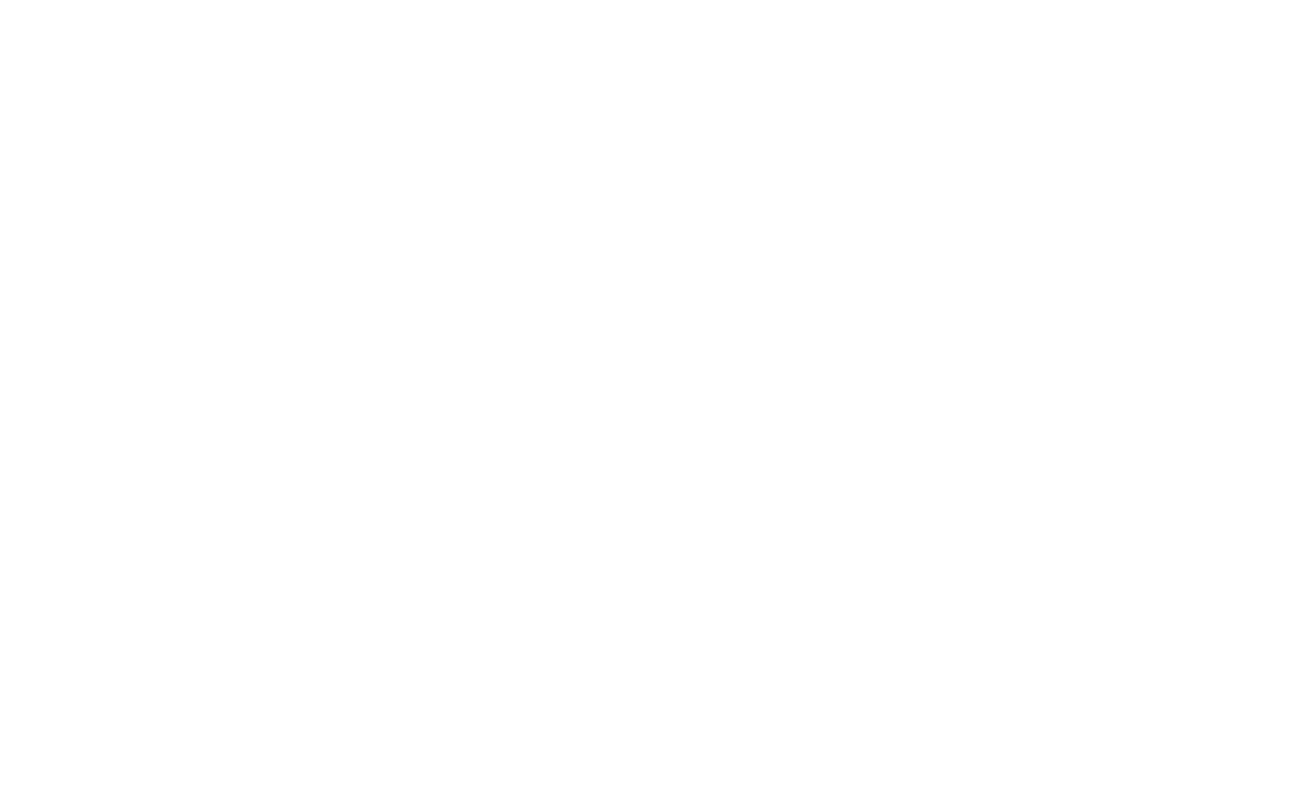
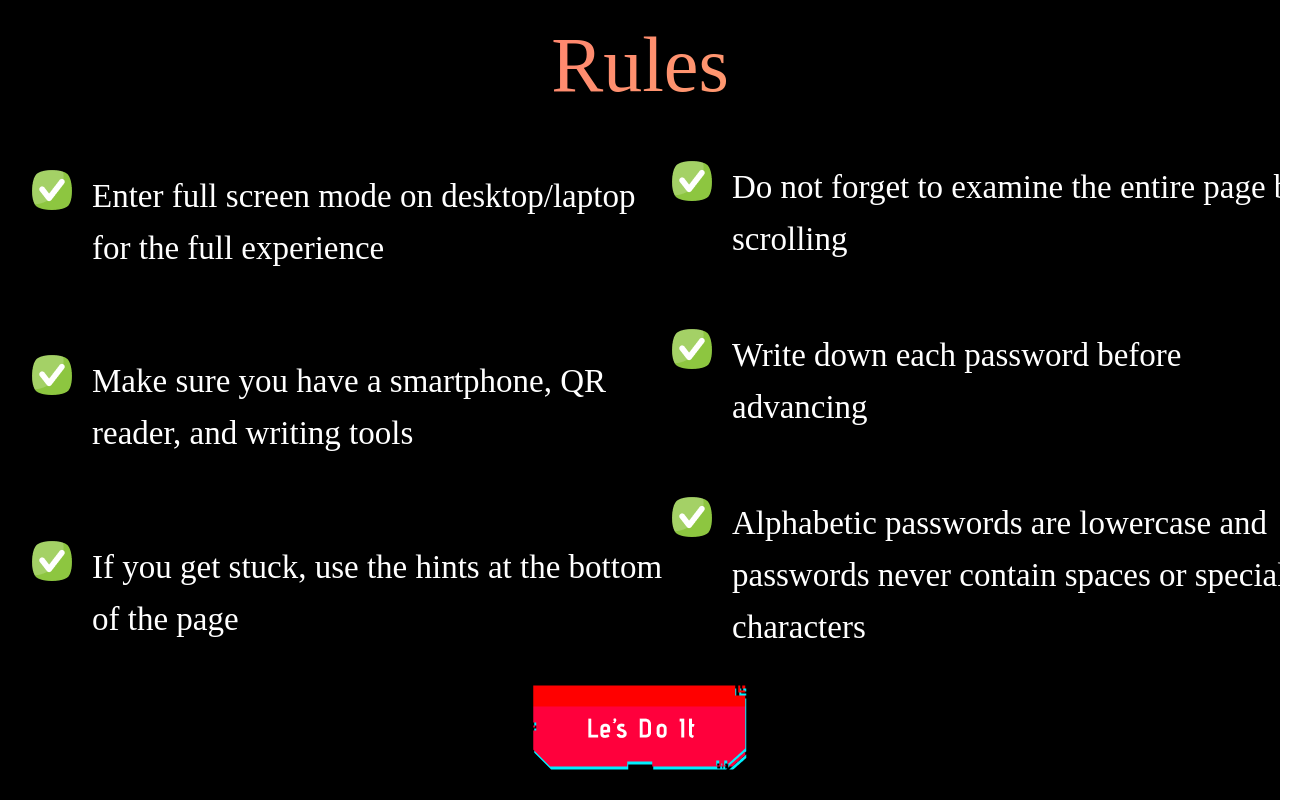
Before and after one commit to ananthuj97/Escaperoomfinal, a React (Create React App) app: page /rulesPage in a window 1280 px wide. Before the commit this address had no page. Shown: the whole page, 1308 px wide, since content can reach past the window. Built offline with nearby package versions, Linux system fonts and the light colour scheme.

Commit message:
Rules page added.

```diff
--- a/src/pages/aboutPage/aboutPage.css
+++ b/src/pages/aboutPage/aboutPage.css
@@ -2,6 +2,7 @@
     display: flex;
     flex-direction: row;
     margin: 0px;
+    height: 100vh;
 }
 
 .text h1{
@@ -33,6 +34,7 @@
     flex-grow: 0;
     word-wrap: break-word;
     height: auto;
+    text-align: left;
 }
 
 .design img {
--- a/src/pages/aboutPage/aboutPage.jsx
+++ b/src/pages/aboutPage/aboutPage.jsx
@@ -2,6 +2,7 @@
 import "./aboutPage.css";
 import leftDesign from "../../images/page3.png";
 import button from "../../images/B2.png";
+import { Link } from "react-router-dom";
 
 class AboutPage extends Component {
     render() {
@@ -9,7 +10,7 @@
             <React.Fragment>
                 <div className="about-page">
                     <div className="design">
-                        <img src={leftDesign} alt=""/>
+                        <img src={leftDesign} alt="" />
                     </div>
                     <div className="text">
                         <h1>About</h1>
@@ -20,11 +21,12 @@
                             As a result, management decided to hire a cyber specialist
                             to investigate the security breaches and report back to them.
                         </p>
+                        <div>
+                            <Link to="/rulesPage"><img src={button} alt="" /></Link>
+                        </div>
                     </div>
                 </div>
-                <div>
-                    <img src={button} alt=""/>
-                </div>
+
             </React.Fragment>
 
         );
--- a/src/pages/rulesPage/rulesPage.css
+++ b/src/pages/rulesPage/rulesPage.css
@@ -1,27 +1,25 @@
-.about-page {
-    display: flex;
-    flex-direction: row;
-    margin: 0px;
+.rules-page{
+    height: 100vh;
 }
 
-.text h1{
-    font-family: 'VT323';
-    font-style: normal;
-    font-weight: 400;
-    font-size: 78px;
-    line-height: 78px;
-
-    background: linear-gradient(135deg, #FF5F6D 2.88%, #FFC371 100%);
-    -webkit-background-clip: text;
-    -webkit-text-fill-color: transparent;
-    background-clip: text;
-
-    flex: none;
-    order: 0;
-    flex-grow: 0;
+.parent-text{
+    display: flex;
+    width: 100%;
 }
 
-.text p{
+.right, .left {
+    width: 50%;
+    display: flex;
+    flex-direction: column;
+    justify-content: space-around;
+}
+
+.right-item, .left-item {
+    display: flex;
+    padding: 5%;
+}
+
+.right-item p, .left-item p {
     font-family: 'VT323';
     font-style: normal;
     font-weight: 400;
@@ -31,10 +29,28 @@
     flex: none;
     order: 1;
     flex-grow: 0;
-    word-wrap: break-word;
-    height: auto;
+    width: 100%;
+    margin: 0 0 0 20px;
+    word-break: break-word;
+    white-space: normal;
+    text-align: left;
 }
 
-.design img {
-    height: 90vh;
+.right-item img, .left-item img {
+    height: min-content;
 }
+
+.heading h1 {
+    font-family: 'VT323';
+    font-style: normal;
+    font-weight: 400;
+    font-size: 78px;
+    line-height: 78px;
+    text-align: center;
+    background: linear-gradient(135deg, #FF5F6D 2.88%, #FFC371 100%);
+    -webkit-background-clip: text;
+    -webkit-text-fill-color: transparent;
+    background-clip: text;
+    margin: 0;
+    padding: 2%;
+}
--- a/src/pages/rulesPage/rulesPage.jsx
+++ b/src/pages/rulesPage/rulesPage.jsx
@@ -1,31 +1,51 @@
 import React, { Component } from "react";
-import "./aboutPage.css";
-import leftDesign from "../../images/page3.png";
+import "./rulesPage.css";
+import checked from "../../images/checked.png";
 import button from "../../images/B2.png";
-import { Link } from 'react-router-dom';
 
-class AboutPage extends Component {
+class RulesPage extends Component {
     render() {
         return (
             <React.Fragment>
-                <div className="about-page">
-                    <div className="design">
-                        <img src={leftDesign} />
+                <div className="rules-page">
+                    <div className="heading">
+                        <h1>Rules</h1>
                     </div>
-                    <div className="text">
-                        <h1>About</h1>
-                        <p>
-                            Bhaskaran Pillai Technologies is a multinational
-                            information technology firm with over 5000+ professionals.
-                            This firm has been targeted to several cyber attacks.
-                            As a result, management decided to hire a cyber specialist
-                            to investigate the security breaches and report back to them.
-                        </p>
+                    <div className="parent-text">
+                        <div className="left">
+                            <div className="left-item">
+                                <img src={checked} alt=""/>
+                                <p>Enter full screen mode on desktop/laptop for the full experience</p>
+                            </div>
+                            <div className="left-item">
+                                <img src={checked} alt=""/>
+                                <p>Make sure you have a smartphone, QR reader, and writing tools</p>
+                            </div>
+                            <div className="left-item">
+                                <img src={checked} alt=""/>
+                                <p>If you get stuck, use the hints at the bottom of the page</p>
+                            </div>
+                        </div>
+                        <div className="right">
+                            <div className="right-item">
+                                <img src={checked} alt=""/>
+                                <p>Do not forget to examine the entire page by scrolling</p>
+                            </div>
+                            <div className="right-item">
+                                <img src={checked} alt=""/>
+                                <p>Write down each password before advancing</p>
+                            </div>
+                            <div className="right-item">
+                                <img src={checked} alt=""/>
+                                <p>Alphabetic passwords are lowercase and passwords never contain spaces or special characters</p>
+                            </div>
+                        </div>
                     </div>
+                    <div>
+                    <img src={button} alt=""/>
                 </div>
-                <div>
-                    <img src={button} />
                 </div>
+
             </React.Fragment>
 
         );
@@ -35,4 +55,4 @@
 
 
 
-export default AboutPage;
+export default RulesPage;
--- a/src/routes.jsx
+++ b/src/routes.jsx
@@ -6,6 +6,7 @@
 import LandingPage from './pages/landingPage/landingPage'
 import IntroPage from './pages/introPage/introPage';
 import AboutPage from './pages/aboutPage/aboutPage';
+import RulesPage from './pages/rulesPage/rulesPage';
 
 const AllRoutes = () => {
   return (
@@ -13,6 +14,7 @@
       <Route path="/" element={<LandingPage />} />
       <Route path={"/introPage"} element={<IntroPage />} />
       <Route path={"/aboutPage"} element={<AboutPage />} />
+      <Route path={"/rulesPage"} element={<RulesPage />} />
     </Routes>
   )
 
```
Also changed, not shown: src/images/checked.png (added).
